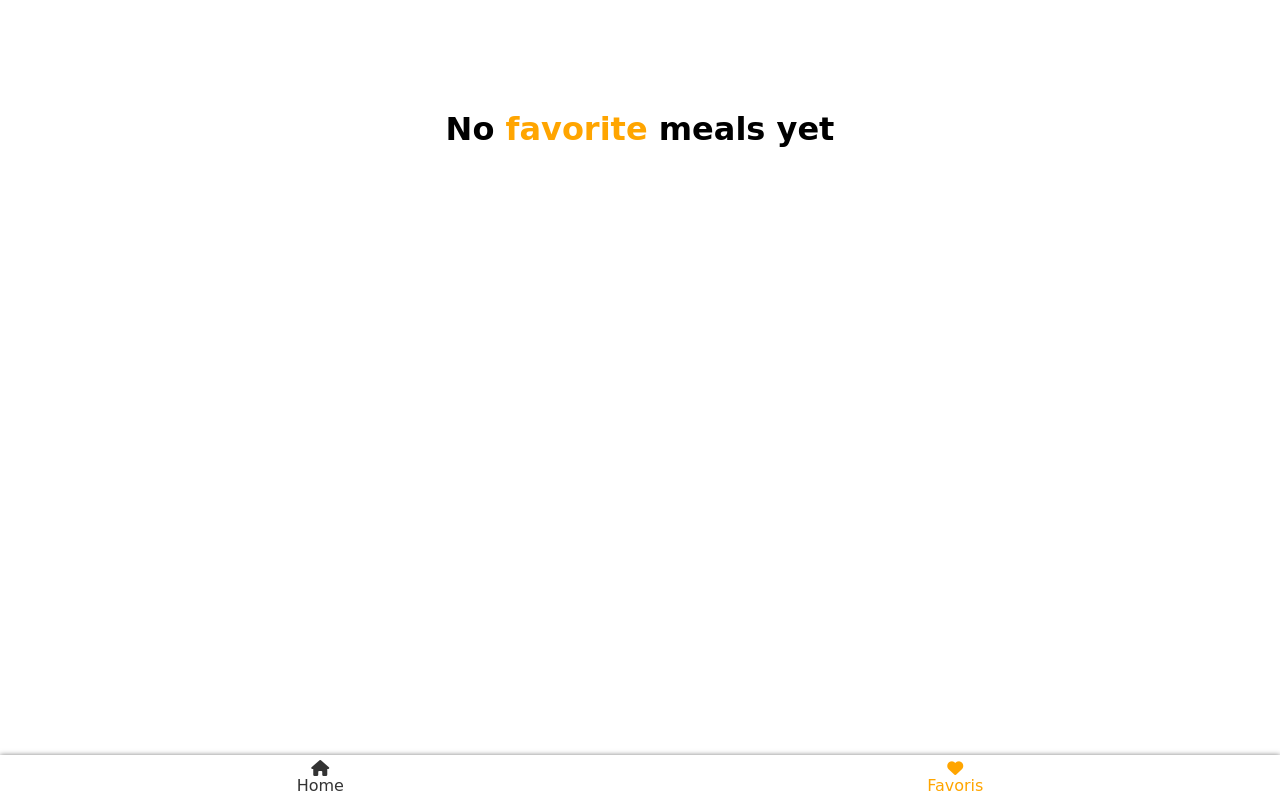
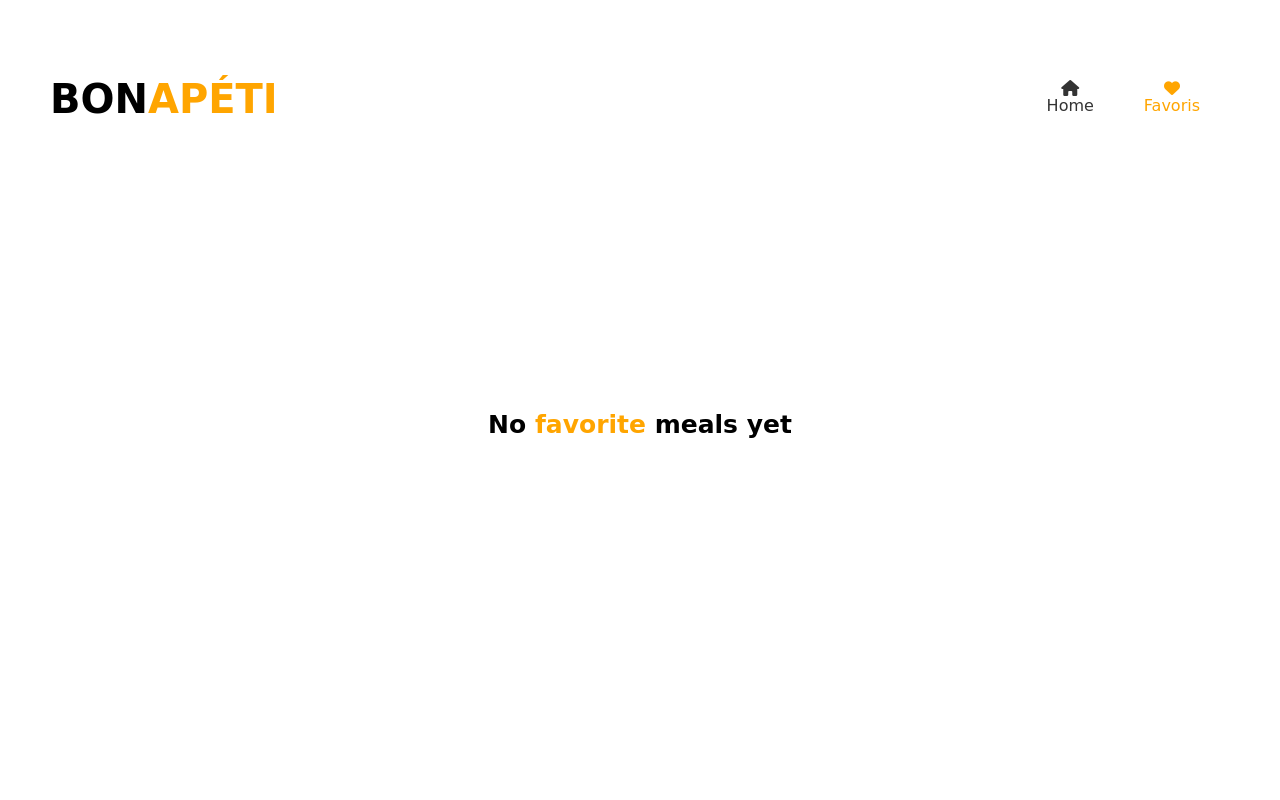
Before and after one commit to Nader-4web/Bonapeti, a plain HTML site: page favoris.html in a window 1280 px wide. Drawn offline with Linux system fonts and the light colour scheme; a web font is replaced by a local one.

Commit message:
ajout de shadow aux categories et design desktop

```diff
--- a/favoris.css
+++ b/favoris.css
@@ -14,18 +14,30 @@ body{
     font-family: 'Playpen Sans', cursive;
 }
 
+#title-app{
+    position: absolute;
+    top: 50px;
+}
+
+.colored-text{
+    color: orange;
+}
+
 .wrapper{
     display: flex;
     flex-direction: column;
     align-items: center;
-    margin-top: 100px;
+    margin-top: 150px;
     position: relative;
     padding: 10px;
+    max-width: 700px;
 
 }
 
 #title{
-    margin-bottom: 100px;
+    margin-bottom: 50px;
+    font-size: 22px;
+    z-index: 999;
 }
 
 #colored-text{
@@ -35,8 +47,8 @@ body{
 
 .fa-rectangle-xmark{
     position: absolute;
-    top: -20px;
-    right: 0;
+    top: -30px;
+    right: -10px;
     font-size: 25px;
 
 }
@@ -59,7 +71,7 @@ body{
 .description{
     background-color: orange;
     display: flex;
-    justify-content: center;
+    justify-content: space-between;
     padding: 10px;
     margin-top: -6px;
     font-weight: 500;
@@ -68,6 +80,10 @@ body{
 
 .name-meal{
     font-size: 13px;
+    width: 206px;
+    white-space: nowrap;
+    overflow: hidden;
+    text-overflow: ellipsis;
 }
 
 .navbar{
@@ -95,30 +111,61 @@ a:is(:link, :active, :visited).active{
     color: orange;
   }
 .block-meal{
-    margin-bottom: 25px;
+    margin-bottom: 40px;
     position: relative;
+    box-shadow: rgba(0, 0, 0, 0.3) 0px 0px 11px 1px;
+    border-radius: 10px;
 }
 
 .heart-meal{
     font-size: 20px;
-    color: antiquewhite;
+    color: red;
 }
 
 
 @media (max-width: 660px) {
     .block-meal{
         max-width: 300px;
+        width: 48%;
+    }
+
+}
+
+@media (min-width: 660px) {
+
+    .wrapper{
+        margin-top: 200px;
+    }
+    .block-meal{
+        width: 30%;
+    }
+    #title{
+        font-size: 25px;
+    }
+    .navbar{
+    position: absolute;
+    justify-content: right;
+    right: 0;
+    top: 30px;
+    height: fit-content;
+    box-shadow: inherit;
+    width: fit-content;
+    padding: 0;
+    margin: 0 30px;
+    }
+    .navbar-elements{
+        margin: 50px 50px 0 0
+    }
+    #title-app{
+        position: absolute;
+        top: 76px;
+        left: 50px;
+        font-size: 40px;
     }
 }
 
-@media (min-width: 660px) {
-    .block-meal{
-        width: 48%;
-    }
-}
-
-@media (min-width: 900px) {
+/* @media (min-width: 900px) {
     .block-meal{
         width: 30%;
     }
-}
+} */
--- a/favoris.html
+++ b/favoris.html
@@ -20,13 +20,16 @@
 
 <body>
 
-<div class="wrapper">
-    <h1 id="title">My <span id="colored-text">favourite</span> meals !</h1>
+
+    <h1 id="title-app">BON<span class="colored-text">APÉTI</span></h1>
+    <div class="wrapper">
+    <h2 id="title">My <span id="colored-text">favourite</span> meals</h2>
+    <!-- <h2 id="no-meal-title"></h1> -->
 
     <main class="block-main">
 
     </main>
-
+</div>
     <nav class="navbar">
         <div class="navbar-elements">
             <a href="index.html"><i class="fa-solid fa-house"></i>
@@ -38,7 +41,7 @@
         </div>
     </nav>
 
-</div>
+
 
 <script src="favoris.js"></script>
 </body>
--- a/favoris.js
+++ b/favoris.js
@@ -3,14 +3,22 @@ const mealsInLs = JSON.parse(localStorage.getItem("favoris")) || [];
 if(mealsInLs == ""){
     const noMealTitle = document.getElementById("title").innerHTML = `No <span id="text-orange">favorite</span> meals yet`
     const coloredText = document.getElementById("text-orange");
-    coloredText.style.color = "orange"
+    const blockMain = document.querySelector(".block-main");
+    const wrapper = document.querySelector(".wrapper")
+    wrapper.style.position = "absolute"
+    wrapper.style.top = "50%"
+    wrapper.style.margin = "0"
+    blockMain.style.display = "none"
+    coloredText.style.color = "orange";
 }
 const blockMain = document.querySelector(".block-main");
 blockMain.innerHTML = "";
 mealsInLs.forEach((el, index) => {
+    const isFavori = mealsInLs.some((fav) => fav.idMeal.toString() === el.idMeal);
+    // <i class="fa-solid fa-rectangle-xmark" onclick="deleteMealFromLs(${index})" data-index="${index}"></i>
+
     blockMain.innerHTML += `
     <div class="block-meal">
-        <i class="fa-solid fa-rectangle-xmark" onclick="deleteMealFromLs(${index})" data-index="${index}"></i>
         <a href="./meal.html?id=${el.idMeal}">
             <div class="block-photo">
                 <img class="photo-meal" src="${el.strMealThumb}" alt="">
@@ -18,13 +26,17 @@ mealsInLs.forEach((el, index) => {
         </a>
         <div class="description">
             <p class="name-meal">${el.strMeal}</p>
+            <span><i class="fa-solid fa-heart heart-meal" onclick="deleteMealFromLs(${index})" data-index="${index}"></i></span>
+
 
         </div>
     </div>`;
 });
 
 function deleteMealFromLs(index) {
-    const blockMeal = document.querySelector(".block-meal");
+
+    if(confirm("Erase this meal from favorite ?")){
+        console.log("true")
         let favoris = JSON.parse(localStorage.getItem("favoris")) || [];
         // Vérifiez si l'index est valide
         if (index >= 0 && index < favoris.length) {
@@ -33,8 +45,9 @@ function deleteMealFromLs(index) {
             localStorage.setItem("favoris", JSON.stringify(favoris));
             // Rechargez la page ou mettez à jour votre interface ici
             location.reload();
-    } else {
-
+        }
+    }else {
+        return
     }
 }
 
--- a/main.js
+++ b/main.js
@@ -166,9 +166,7 @@ function addToFavorite(heartElement,strMeal, idMeal, strMealThumb) {
         // Stocker la liste mise à jour dans le localStorage
         localStorage.setItem("favoris", JSON.stringify(favoris));
 
-
     }
-
 
 }
 
--- a/meal.css
+++ b/meal.css
@@ -107,7 +107,6 @@ font-size: 13px;
 background-color: orange;
 cursor: pointer;
 padding-inline: 5px;
-opacity: 0.8;
 }
 
 .navbar{
--- a/styles.css
+++ b/styles.css
@@ -120,6 +120,7 @@ header{
 .categories_img-title img{
     width: 70px;
     border-radius: 50%;
+    box-shadow: rgba(0, 0, 0, 0.6) 0px 0px 15px 2px;
 }
 
 ::-webkit-scrollbar {
@@ -139,9 +140,12 @@ header{
     margin-bottom: 55px ;
     flex-wrap: wrap;
     gap: 5px;
+    padding: 10px;
 }
 
 .block-meal{
+border-radius: 10px;
+box-shadow: rgba(0, 0, 0, 0.3) 0px 0px 11px 1px;
 
 }
 
@@ -201,6 +205,7 @@ header{
     font-size: 20px;
     color: antiquewhite;
     margin-left: 5px;
+    cursor: pointer;
 }
 
 .active{
@@ -212,7 +217,7 @@ a:is(:link, :active, :visited).active{
   }
 /* MEDIA QUERIES */
 
-@media (max-width: 660px) {
+@media (max-width: 829px) {
     .block-meal{
         max-width: 48%;
         margin-bottom: 5px;
@@ -230,10 +235,33 @@ a:is(:link, :active, :visited).active{
     }
 }
 
-@media (min-width: 660px) {
+@media (min-width: 600px) {
+
+    #title-app{
+        margin-right: auto;
+        font-size: 40px;
+    }
+
+    header{
+        padding-inline: 50px;
+        margin-top: 76px;
+    }
     .block-meal{
         width: 30%;
         margin: 5px;
+    }
+    .navbar{
+        position: absolute;
+        top: 30px;
+        width: fit-content;
+        height: fit-content;
+        right: 30px;
+        box-shadow: inherit;
+        padding: 0;
+    }
+    .navbar-elements{
+        margin: 50px;
+        margin: 50px 50px 0px 0;
     }
 }
 
```
Also changed, not shown: index.html (+3 -3 lines). Lines whose indentation alone changed are shown as unchanged.
